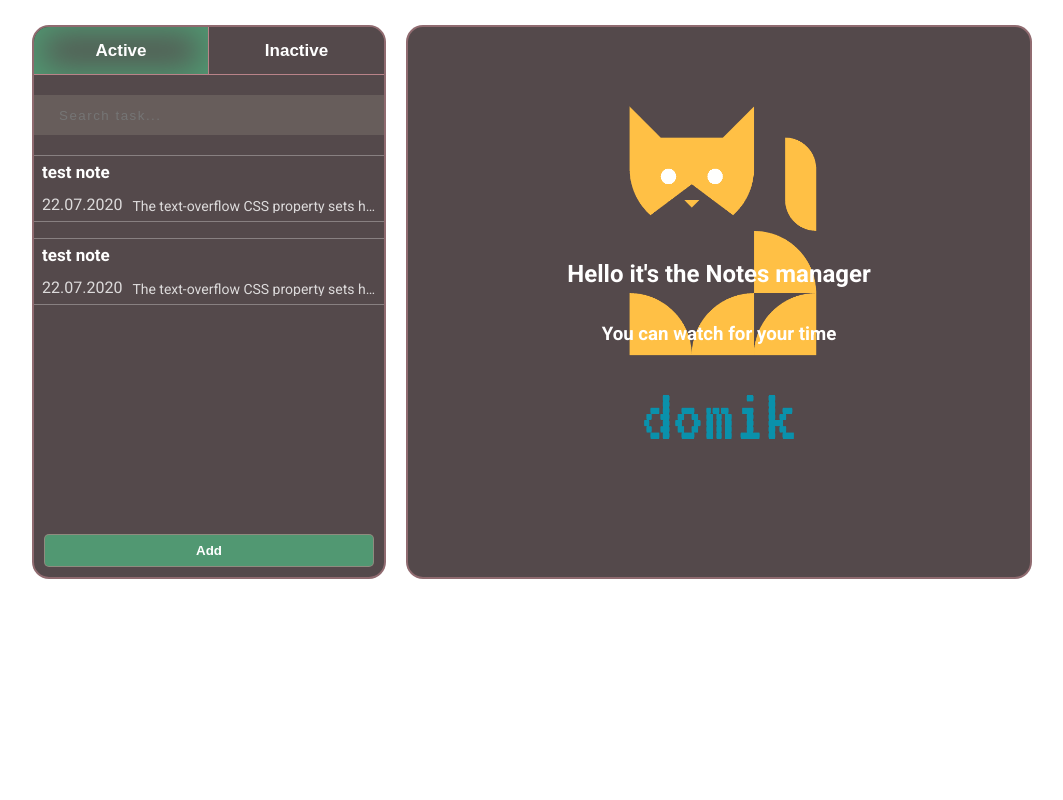
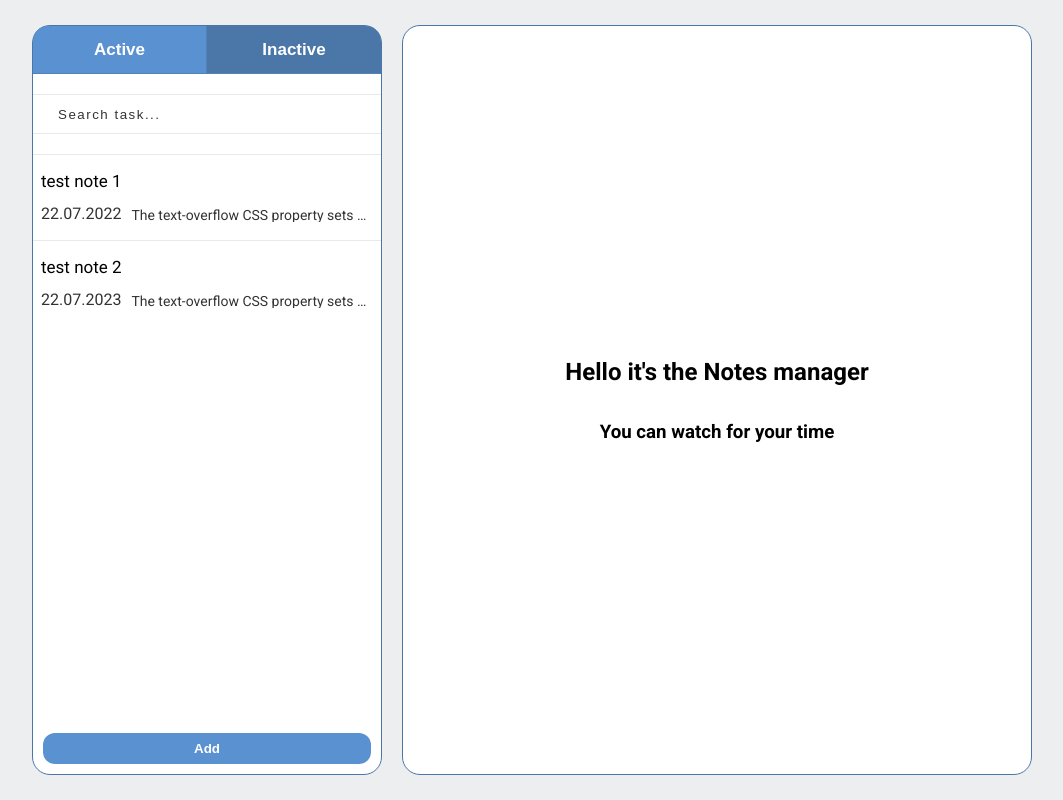
Before and after one commit to Fromlovers/spa-notes, a Vue app: page / in a window 1280 px wide. Shown: the whole page, without its empty margins (108-1171 px from the left). Built offline with nearby package versions, Linux system fonts and the light colour scheme.

Commit message:
feat: redesign color style and makes animating elements

```diff
--- a/src/globalComponents/Button.vue
+++ b/src/globalComponents/Button.vue
@@ -27,11 +27,12 @@
         outline: 0;
         border-radius: 5px;
         padding: 5px;
-        background: #e0e5ec;
         min-width: 10px;
-        color: #54494b;
         font-weight: bold;
         cursor: pointer;
         color: #ffffff;
+        &:hover {
+            opacity: 0.9;
+        }
     }
 </style>
--- a/src/globalComponents/Input.vue
+++ b/src/globalComponents/Input.vue
@@ -44,12 +44,8 @@
 </script>
 
 <style lang="scss" scoped>
-    $color-bg: #e0e5ec;
-    $color-shadow: #a3b1c6;
-    $color-white: #ffffff;
-
     .a_input {
-        background-color: $color-bg;
+        background-color: #ffffff;
         border: 0;
         outline: 0;
         padding: 5px;
@@ -57,5 +53,16 @@
         box-sizing: border-box;
         padding: 5px 25px;
         letter-spacing: 1.5px;
+        &:focus {
+            &::placeholder {
+                font-weight: 300;
+                opacity: 0.6;
+            }
+        }
+        &::placeholder {
+            font-weight: 500;
+            opacity: 0.8;
+            color: #000000;
+        }
     }
 </style>
--- a/src/sass/index.scss
+++ b/src/sass/index.scss
@@ -1,5 +1,4 @@
-$color-bg: #ffffff;
-$main-color-night: #54494B;
+$color-bg: #edeef0;
 $main-color-light: #ffffff;
 
 @import url('https://fonts.googleapis.com/css2?family=Roboto:ital,wght@0,400;0,700;1,400;1,700&display=swap');
@@ -7,39 +6,45 @@ $main-color-light: #ffffff;
 html {
     font-family: 'Roboto', sans-serif;
     background-color: $color-bg;
+
 }
 
 body {
     overflow: hidden;
+    line-height: 1;
+}
+
+body, html {
+    height: 100%;
 }
 
 @media (min-width: 1551px) {
     .container {
-        margin: 25px calc(50% - 700px) 0;
+        padding: 25px calc(50% - 700px);
     }
 }
 
 @media (min-width: 1300px) and (max-width: 1550px) {
     .container {
-        margin: 25px calc(50% - 600px) 0;
+        padding: 25px calc(50% - 600px);
     }
 }
 
 @media (min-width: 1100px) and (max-width: 1299px) {
     .container {
-        margin: 25px calc(50% - 500px) 0;
+        padding: 25px calc(50% - 500px);
     }
 }
 
 @media (min-width: 900px) and (max-width: 1099px) {
     .container {
-        margin: 25px calc(50% - 400px) 0;
+        padding: 25px calc(50% - 400px);
     }
 }
 
 @media (max-width: 799px) {
     .container {
-        margin: 25px calc(50% - 200px) 0;
+        padding: 25px calc(50% - 200px);
     }
 }
 
@@ -66,9 +71,7 @@ article, aside, details, figcaption, figure,
 footer, header, hgroup, menu, nav, section {
 	display: block;
 }
-body {
-	line-height: 1;
-}
+
 ol, ul {
 	list-style: none;
 }
--- a/src/views/Components/Note.vue
+++ b/src/views/Components/Note.vue
@@ -33,22 +33,22 @@
 </script>
 
 <style lang="scss" scoped>
-    .wrap-note {
-        margin-bottom: 1rem;
-    }
     .note {
         cursor: pointer;
         display: flex;
         flex-direction: column;
-        border-top: 1px solid rgba(255, 255, 255, 0.3);
-        border-bottom: 1px solid rgba(255, 255, 255, 0.3);
+        border-top: 1px solid #e6eaed;
+        padding: 10px 0;
+        &:hover {
+            background-color: #edeef0;
+        }
         .title-wrap {
             display: flex;
             justify-content: flex-start;
             padding: 8px;
             .title {
-                font-weight: 600;
-                color: #ffffff;
+                font-weight: 500;
+                color: #000000;
                 font-size: 17px;
             }
         }
@@ -62,7 +62,7 @@
                 margin-right: 10px;
                 justify-content: flex-end;
                 .date {
-                    color: #ffffff;
+                    color: #000000;
                     opacity: 0.8;
                 }
             }
@@ -74,7 +74,7 @@
                 text-overflow: ellipsis;
                 justify-content: flex-end;
                 .description {
-                    color: #ffffff;
+                    color: #000000;
                     opacity: 0.8;
                     text-overflow: ellipsis;
                     white-space: nowrap;
--- a/src/views/Components/ToogleButtons.vue
+++ b/src/views/Components/ToogleButtons.vue
@@ -55,20 +55,23 @@
         &__left.active,
         &__right.active {
             button {
-                box-shadow: inset 0 0 33px 10px #519872;
+                box-shadow: inset 0 0 0 25px #5a91d0;
             }
         }
         &__button {
             border-radius: 0px !important;
-            border-bottom: 1px solid #b98389 !important;
-            background-color: #54494b !important;
+            border-bottom: 1px solid #5181b8 !important;
+            background-color: #4a76a8 !important;
             height: 3rem !important;
             font-weight: 600;
             font-size: 17px;
+            &:hover {
+                opacity: 0.9;
+            }
         }
         &__left {
             .toogle-buttons__button {
-                border-right: 1px solid #b98389 !important;
+                border-right: 1px solid #5181b8 !important;
             }
         }
     }
--- a/src/views/ContentMenu/ContentBar.vue
+++ b/src/views/ContentMenu/ContentBar.vue
@@ -1,6 +1,13 @@
 <template>
     <div class="content-container">
-        <div class="empty-window">
+        <div v-if="haveNote" class="wrap-show">
+            <div class="wrap-show__task"></div>
+            <div class="wrap-show__actions">
+                <a-button label="Edit" class="wrap-show__edit" />
+                <a-button label="Delete" class="wrap-show__delete" />
+            </div>
+        </div>
+        <div v-else class="empty-window">
             <h2>Hello it's the Notes manager</h2>
             <h3>You can watch for your time</h3>
         </div>
@@ -9,8 +16,16 @@
 
 <script>
     export default {
+        props: {
+            note: {},
+        },
         data() {
             return {};
+        },
+        computed: {
+            haveNote() {
+                return Object.keys(this.note).length;
+            },
         },
     };
 </script>
@@ -20,17 +35,33 @@
         display: flex;
         flex-direction: column;
         flex: 3;
-        border: 2px solid rgba(185, 131, 137, 0.6);
-        border-radius: 17px;
-        min-height: 550px;
+        border: 1px solid #4a76a8;
+        border-radius: 18px;
         justify-content: center;
-        background: 20% 30% / 100% no-repeat url('../../assets/logo_transparent.png') #54494b;
+        height: 100%;
+        background-color: #ffffff;
+        box-sizing: border-box;
+
         .empty-window {
             display: flex;
             flex-direction: column;
             justify-content: center;
             align-items: center;
-            color: #ffffff;
+            color: #000000;
+        }
+
+        .wrap-show {
+            width: 100%;
+            height: 100%;
+            &__actions {
+                display: flex;
+                justify-content: flex-end;
+                padding: 25px;
+
+                &__edit {
+                    padding: 15px !important;
+                }
+            }
         }
     }
 
--- a/src/views/Main.vue
+++ b/src/views/Main.vue
@@ -35,5 +35,7 @@
         display: flex;
         justify-content: flex-start;
         align-items: flex-start;
+        height: 100%;
+        box-sizing: border-box;
     }
 </style>
--- a/src/views/SidebarMenu/SideBar.vue
+++ b/src/views/SidebarMenu/SideBar.vue
@@ -9,7 +9,7 @@
         </div>
 
         <div class="sidebar-items">
-            <note v-for="(note, index) in notes" :key="index" :note="note" @click="setCurrentNote" />
+            <note v-for="(note, index) in notes" :key="index" :note="note" @click="getNote(note)" />
         </div>
         <div class="sidebar-footer">
             <a-button label="Add" class="sidebar-footer-button" />
@@ -31,10 +31,9 @@
         },
         methods: {
             ...mapActions(['getNotes', 'deleteNote']),
-            setCurrentNote(note) {
-                console.log(note);
-
+            getNote(note) {
                 this.currentTask = note;
+                this.$emit('setCurrentNote', note);
             },
         },
         computed: {
@@ -42,14 +41,14 @@
                 //this.$store.state.notes
                 const testNotes = [
                     {
-                        name: 'test note',
+                        name: 'test note 1',
                         text: 'The text-overflow CSS property sets how hidden overflow content is signaled to users.',
-                        date: '22.07.2020',
+                        date: '22.07.2022',
                     },
                     {
-                        name: 'test note',
+                        name: 'test note 2',
                         text: 'The text-overflow CSS property sets how hidden overflow content is signaled to users.',
-                        date: '22.07.2020',
+                        date: '22.07.2023',
                     },
                 ];
                 return testNotes;
@@ -66,13 +65,13 @@
         display: flex;
         flex-direction: column;
         min-width: 300px;
-        max-width: 350px; //need correct
+        max-width: 350px;
         margin-right: 20px;
-        background: #54494b;
-        border: 2px solid rgba(185, 131, 137, 0.6);
-        border-radius: 17px;
-        min-height: 550px;
-
+        background-color: #ffffff;
+        border: 1px solid #4a76a8;
+        border-radius: 18px;
+        height: 100%;
+        box-sizing: border-box;
         &-header {
             display: flex;
             padding-bottom: 20px;
@@ -80,21 +79,21 @@
         &-search {
             padding-bottom: 20px;
             &-input {
-                background-color: rgb(103, 93, 91) !important;
-                color: #ffffff !important;
                 height: 2.5rem !important;
+                border-top: 1px solid #e6eaed !important;
+                border-bottom: 1px solid #e6eaed !important;
             }
         }
         &-items {
             flex: 1;
         }
         &-footer {
-            margin: 10px;
+            padding: 10px;
             &-button {
                 width: 100%;
                 padding: 8px 0 !important;
-                background-color: #519872 !important;
-                border: 0.7px solid rgba(185, 131, 137, 0.6) !important;
+                background-color: #5a91d0 !important;
+                border-radius: 12px !important;
             }
         }
     }
```
